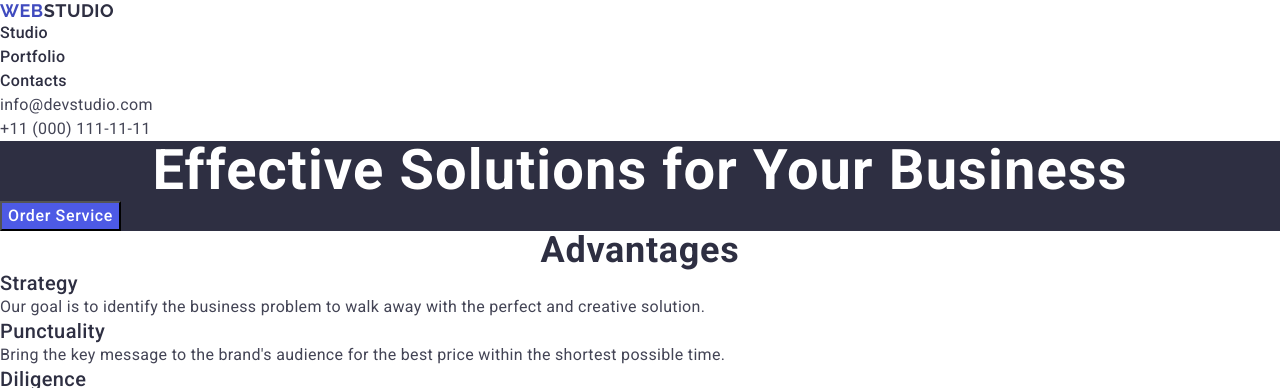
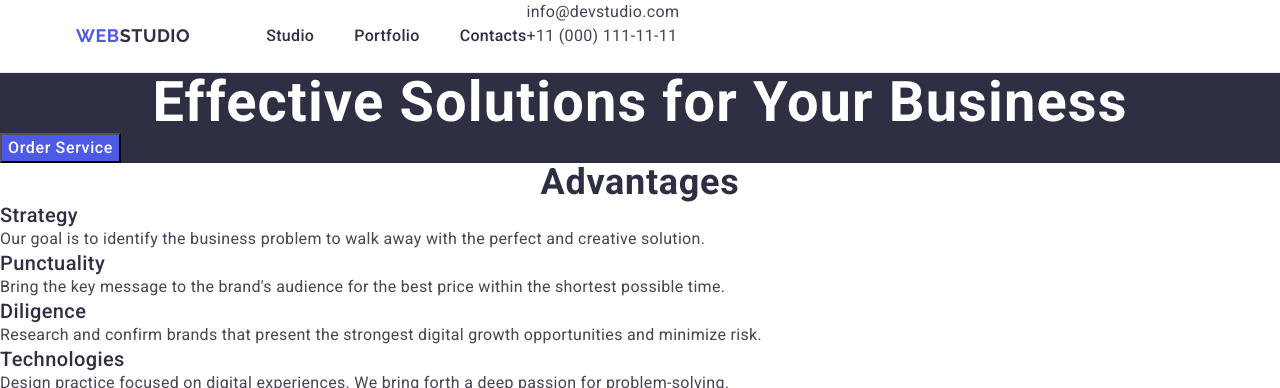
Before and after one commit to IvanKapytsia/IvanKapytsia-goit-markup-hw-03, a plain HTML site: page index.html in a window 1280 px wide. Shown: the top 388 px of the page. Drawn offline with nearby package versions, Linux system fonts and the light colour scheme.

Commit message:
edit header

```diff
--- a/css/styles.css
+++ b/css/styles.css
@@ -33,17 +33,28 @@ img {
   height: auto;
 }
 .container {
-  width: 1200px;
+  width: 1158px;
+  margin: 0 auto;
   max-width: 100%;
-  padding: 20px;
+  padding: 0 15px;
 }
 
 /*header*/
 .header {
+  border-bottom: 1px solid #e7e9fc;
 }
+
+.content-header {
+  display: flex;
+}
+
 .header-nav {
+  display: flex;
+  align-items: center;
 }
+
 .header-logo {
+  margin-right: 76px;
   font-family: "Raleway", sans-serif;
   font-weight: 700;
   font-size: 18px;
@@ -63,10 +74,16 @@ img {
 .header-logo span {
   color: #2e2f42;
 }
+
 .header-menu {
+  display: flex;
+  gap: 40px;
 }
+
 .header-menu-item {
+  padding: 24px 0;
 }
+
 .header-menu-link {
   font-weight: 500;
   font-size: 16px;
@@ -74,23 +91,31 @@ img {
   letter-spacing: 0.02em;
   color: #2e2f42;
 }
+
 .header-menu-link:hover,
 .header-menu-link:focus {
   color: #404bbf;
 }
+
 .header-contacts {
+  display: flex;
+  gap: 40px;
+}
+
+.header-contacts-list {
+}
+
+.header-contacts-item {
+}
+
+.header-contacts-link {
   font-weight: 400;
   font-size: 16px;
   line-height: 1.5;
   letter-spacing: 0.02em;
-}
-.header-contacts-list {
-}
-.header-contacts-item {
-}
-.header-contacts-link {
   color: #434455;
 }
+
 .header-contacts-link:hover,
 .header-contacts-link:focus {
   color: #404bbf;
@@ -99,9 +124,11 @@ img {
 /*section promo*/
 .main {
 }
+
 .promo {
   background: #2e2f42;
 }
+
 .promo-title {
   font-weight: 700;
   font-size: 56px;
@@ -110,6 +137,7 @@ img {
   text-align: center;
   color: #fff;
 }
+
 .promo-button {
   font-weight: 500;
   font-size: 16px;
@@ -119,13 +147,16 @@ img {
   background-color: #4d5ae5;
   cursor: pointer;
 }
+
 .promo-button:hover,
 .promo-button:focus {
   background-color: #404bbf;
 }
+
 /*section advantages*/
 .advantages {
 }
+
 .advantages-title {
   font-weight: 700;
   font-size: 36px;
@@ -135,10 +166,13 @@ img {
   color: #2e2f42;
   text-transform: capitalize;
 }
+
 .advantages-list {
 }
+
 .advantages-item {
 }
+
 .advantages-item-title {
   font-weight: 500;
   font-size: 20px;
@@ -146,16 +180,19 @@ img {
   color: #2e2f42;
   letter-spacing: 0.02em;
 }
+
 .advantages-item-description {
   font-weight: 400;
   font-size: 16px;
   line-height: 1.5;
   letter-spacing: 0.02em;
 }
+
 /*section team*/
 .team {
   background: #f4f4fd;
 }
+
 .team-title {
   font-weight: 700;
   font-size: 36px;
@@ -165,13 +202,17 @@ img {
   color: #2e2f42;
   text-transform: capitalize;
 }
+
 .team-list {
 }
+
 .team-member {
   background-color: #ffffff;
 }
+
 .team-member-photo {
 }
+
 .team-member-name {
   font-weight: 500;
   font-size: 20px;
@@ -180,6 +221,7 @@ img {
   text-align: center;
   color: #2e2f42;
 }
+
 .team-member-role {
   font-weight: 400;
   font-size: 16px;
@@ -187,9 +229,11 @@ img {
   letter-spacing: 0.02em;
   text-align: center;
 }
+
 /*Our Portfolio*/
 .portfolio {
 }
+
 .portfolio-title {
   font-weight: 700;
   font-size: 36px;
@@ -199,12 +243,16 @@ img {
   color: #2e2f42;
   text-transform: capitalize;
 }
+
 .portfolio-list {
 }
+
 .portfolio-item {
 }
+
 .portfolio-item-image {
 }
+
 .portfolio-item-title {
   font-weight: 500;
   font-size: 20px;
@@ -212,6 +260,7 @@ img {
   letter-spacing: 0.02em;
   color: #2e2f42;
 }
+
 .portfolio-item-category {
   font-weight: 400;
   font-size: 16px;
@@ -223,6 +272,7 @@ img {
 .footer {
   background: #2e2f42;
 }
+
 .footer-logo {
   font-family: "Raleway", sans-serif;
   font-weight: 700;
@@ -232,12 +282,14 @@ img {
   text-transform: uppercase;
   color: #4d5ae5;
 }
+
 .footer-logo:hover,
 .footer-logo span:hover,
 .footer-logo:focus,
 .footer-logo span:focus {
   color: #404bbf;
 }
+
 .footer-logo-span {
   color: #f4f4fd;
 }
--- a/index.html
+++ b/index.html
@@ -21,6 +21,7 @@
   </head>
   <body class="body">
     <header class="header">
+      <div class="container content-header">
         <nav class="header-nav">
           <a href="./index.html" class="header-logo"> Web<span>Studio</span></a>
           <ul class="header-menu">
@@ -49,6 +50,7 @@
             </li>
           </ul>
         </address>
+      </div>
     </header>
 
     <main class="main">
```
Lines whose indentation alone changed are shown as unchanged.
